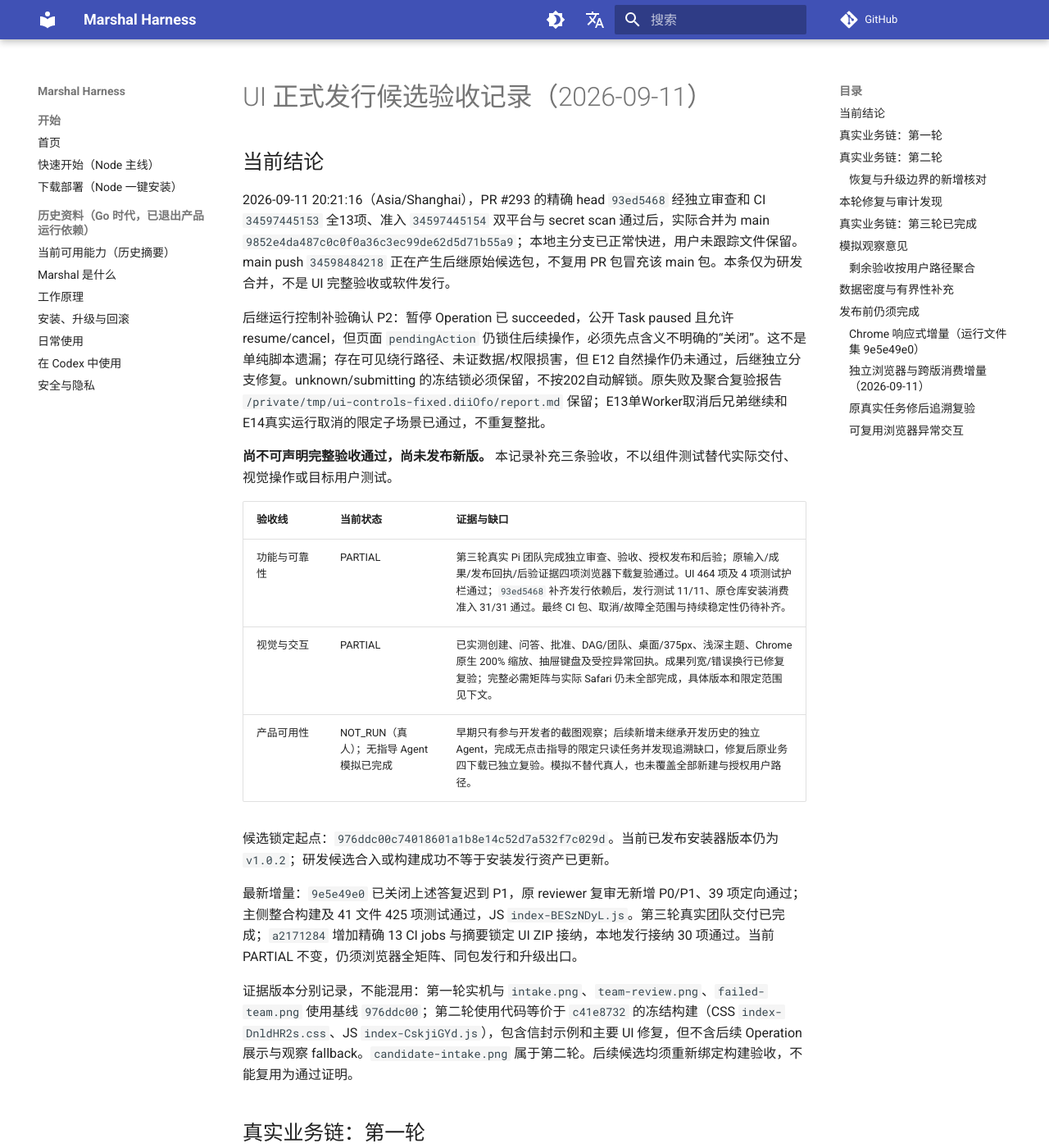
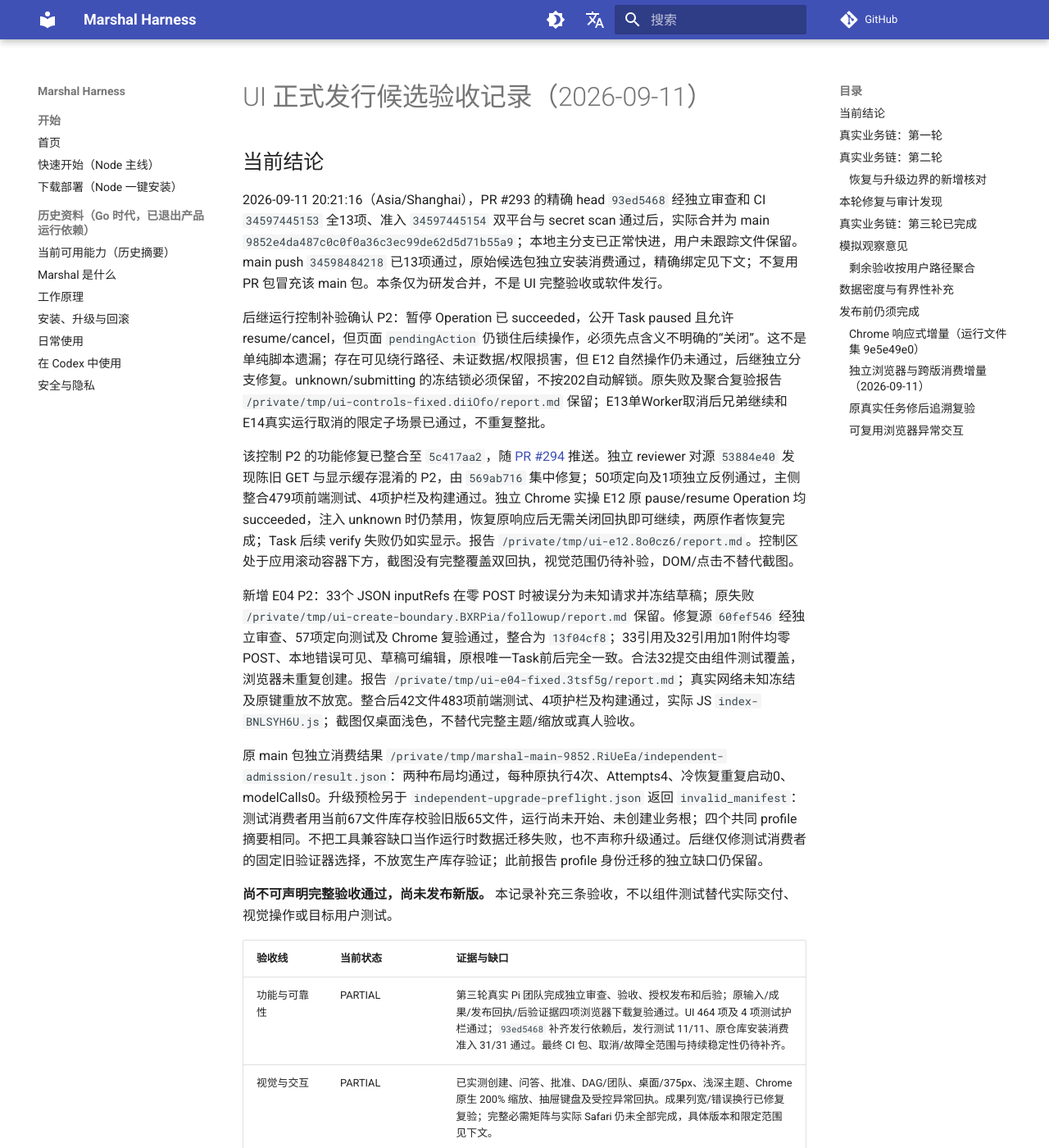
Before and after one commit to chiga0/marshal-harness, an MkDocs documentation site: the page built from docs/ui-1/release-validation-2026-09-11.md, in a window 1280 px wide and 1400 px high. Shown: the whole window at 82% size. Built offline with MkDocs 1.6.1 and Material for MkDocs 9.7.7, drawn with Linux system fonts in a browser that asks for light colours; comment, search, counter and statistics services are not loaded.

Commit message:
docs(ui): record independently verified control and input fixes

```diff
--- a/docs/ui-1/release-validation-2026-09-11.md
+++ b/docs/ui-1/release-validation-2026-09-11.md
@@ -2,9 +2,15 @@
 
 ## 当前结论
 
-2026-09-11 20:21:16（Asia/Shanghai），PR #293 的精确 head `93ed5468` 经独立审查和 CI `34597445153` 全13项、准入 `34597445154` 双平台与 secret scan 通过后，实际合并为 main `9852e4da487c0c0f0a36c3ec99de62d5d71b55a9`；本地主分支已正常快进，用户未跟踪文件保留。main push `34598484218` 正在产生后继原始候选包，不复用 PR 包冒充该 main 包。本条仅为研发合并，不是 UI 完整验收或软件发行。
+2026-09-11 20:21:16（Asia/Shanghai），PR #293 的精确 head `93ed5468` 经独立审查和 CI `34597445153` 全13项、准入 `34597445154` 双平台与 secret scan 通过后，实际合并为 main `9852e4da487c0c0f0a36c3ec99de62d5d71b55a9`；本地主分支已正常快进，用户未跟踪文件保留。main push `34598484218` 已13项通过，原始候选包独立安装消费通过，精确绑定见下文；不复用 PR 包冒充该 main 包。本条仅为研发合并，不是 UI 完整验收或软件发行。
 
 后继运行控制补验确认 P2：暂停 Operation 已 succeeded，公开 Task paused 且允许 resume/cancel，但页面 `pendingAction` 仍锁住后续操作，必须先点含义不明确的“关闭”。这不是单纯脚本遗漏；存在可见绕行路径、未证数据/权限损害，但 E12 自然操作仍未通过，后继独立分支修复。unknown/submitting 的冻结锁必须保留，不按202自动解锁。原失败及聚合复验报告 `/private/tmp/ui-controls-fixed.diiOfo/report.md` 保留；E13单Worker取消后兄弟继续和E14真实运行取消的限定子场景已通过，不重复整批。
+
+该控制 P2 的功能修复已整合至 `5c417aa2`，随 [PR #294](https://github.com/chiga0/marshal-harness/pull/294) 推送。独立 reviewer 对源 `53884e40` 发现陈旧 GET 与显示缓存混淆的 P2，由 `569ab716` 集中修复；50项定向及1项独立反例通过，主侧整合479项前端测试、4项护栏及构建通过。独立 Chrome 实操 E12 原 pause/resume Operation 均 succeeded，注入 unknown 时仍禁用，恢复原响应后无需关闭回执即可继续，两原作者恢复完成；Task 后续 verify 失败仍如实显示。报告 `/private/tmp/ui-e12.8o0cz6/report.md`。控制区处于应用滚动容器下方，截图没有完整覆盖双回执，视觉范围仍待补验，DOM/点击不替代截图。
+
+新增 E04 P2：33个 JSON inputRefs 在零 POST 时被误分为未知请求并冻结草稿；原失败 `/private/tmp/ui-create-boundary.BXRPia/followup/report.md` 保留。修复源 `60fef546` 经独立审查、57项定向测试及 Chrome 复验通过，整合为 `13f04cf8`；33引用及32引用加1附件均零POST、本地错误可见、草稿可编辑，原根唯一Task前后完全一致。合法32提交由组件测试覆盖，浏览器未重复创建。报告 `/private/tmp/ui-e04-fixed.3tsf5g/report.md`；真实网络未知冻结及原键重放不放宽。整合后42文件483项前端测试、4项护栏及构建通过，实际 JS `index-BNLSYH6U.js`；截图仅桌面浅色，不替代完整主题/缩放或真人验收。
+
+原 main 包独立消费结果 `/private/tmp/marshal-main-9852.RiUeEa/independent-admission/result.json`：两种布局均通过，每种原执行4次、Attempts4、冷恢复重复启动0、modelCalls0。升级预检另于 `independent-upgrade-preflight.json` 返回 `invalid_manifest`：测试消费者用当前67文件库存校验旧版65文件，运行尚未开始、未创建业务根；四个共同 profile 摘要相同。不把工具兼容缺口当作运行时数据迁移失败，也不声称升级通过。后继仅修测试消费者的固定旧验证器选择，不放宽生产库存验证；此前报告 profile 身份迁移的独立缺口仍保留。
 
 **尚不可声明完整验收通过，尚未发布新版。** 本记录补充三条验收，不以组件测试替代实际交付、视觉操作或目标用户测试。
 
```
